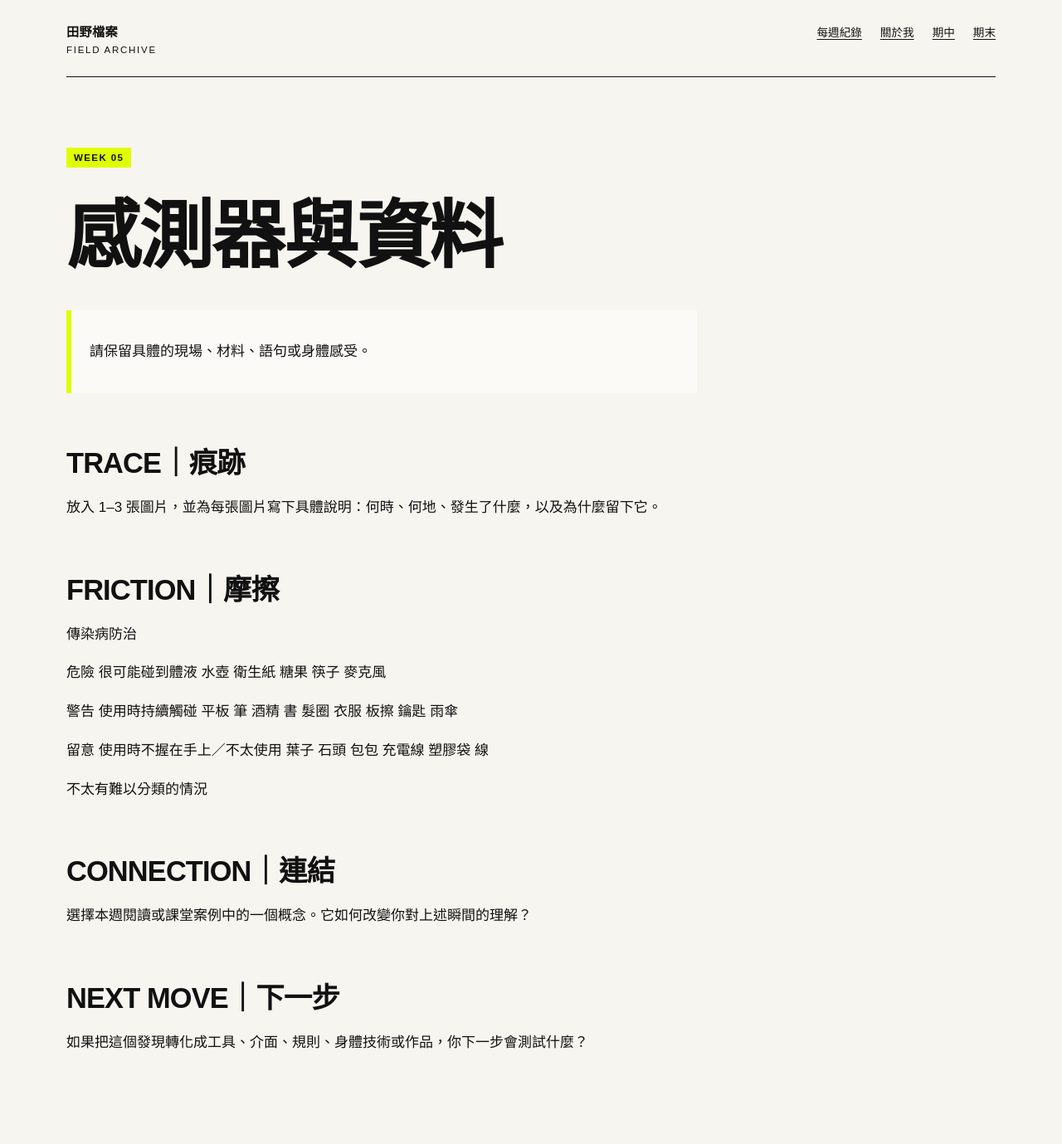
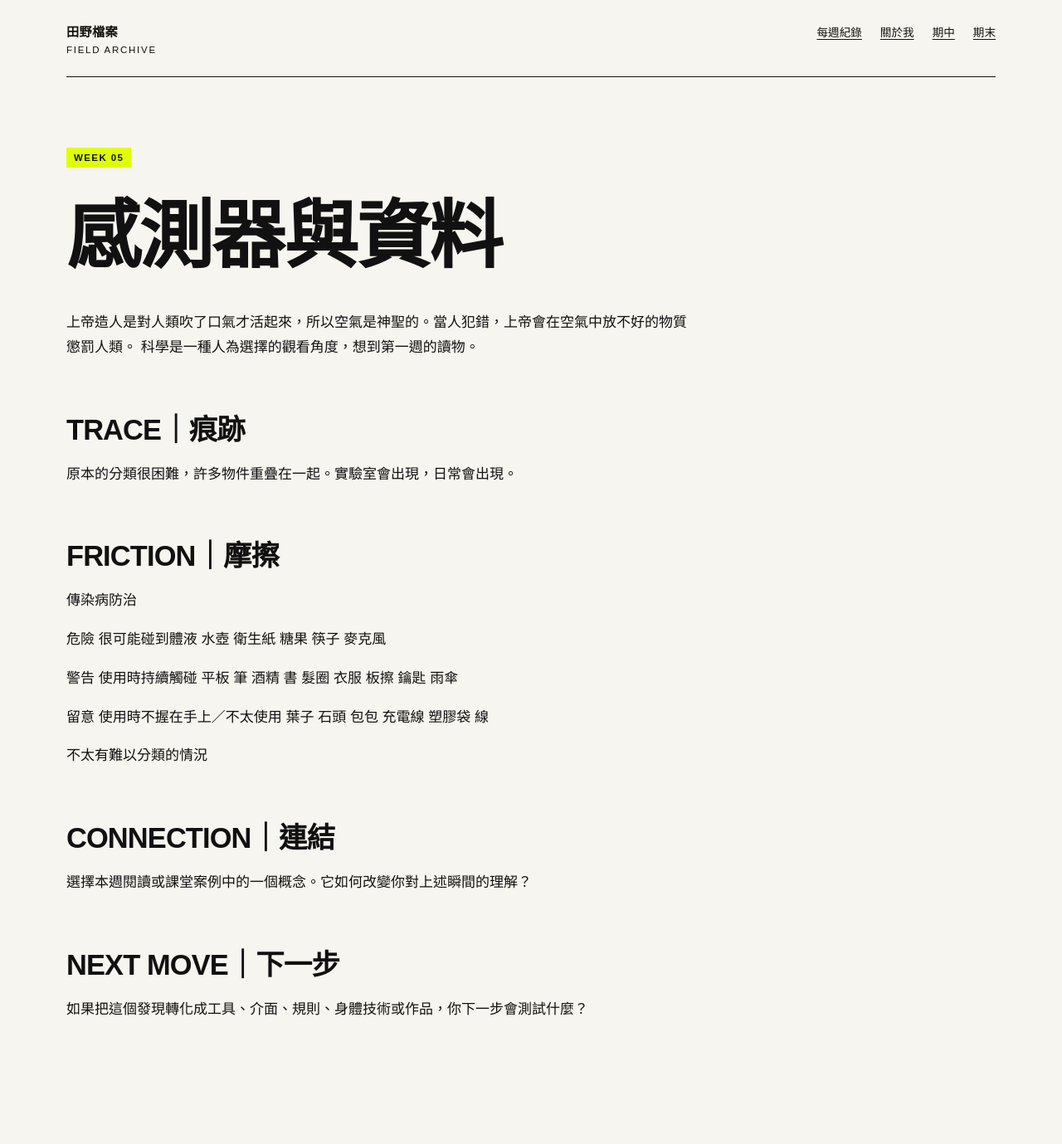
Before and after one commit to middlecm/fieldworkarchive, a Jekyll site: the page built from weeks/week-05.md, in a window 1280 px wide. Shown: the whole page at 83% size. Built offline with Jekyll 4.4.1, drawn with Linux system fonts in a browser that asks for light colours; after the commit the page ends 1339 px from its top, so only the background shows below that.

Commit message:
Update week-05.md

```diff
--- a/weeks/week-05.md
+++ b/weeks/week-05.md
@@ -7,11 +7,12 @@ permalink: /weeks/week-05/
 
 # 感測器與資料
 
-> 請保留具體的現場、材料、語句或身體感受。
+上帝造人是對人類吹了口氣才活起來，所以空氣是神聖的。當人犯錯，上帝會在空氣中放不好的物質懲罰人類。
+科學是一種人為選擇的觀看角度，想到第一週的讀物。
 
 ## TRACE｜痕跡
 
-放入 1–3 張圖片，並為每張圖片寫下具體說明：何時、何地、發生了什麼，以及為什麼留下它。
+原本的分類很困難，許多物件重疊在一起。實驗室會出現，日常會出現。
 
 ## FRICTION｜摩擦
 
```
